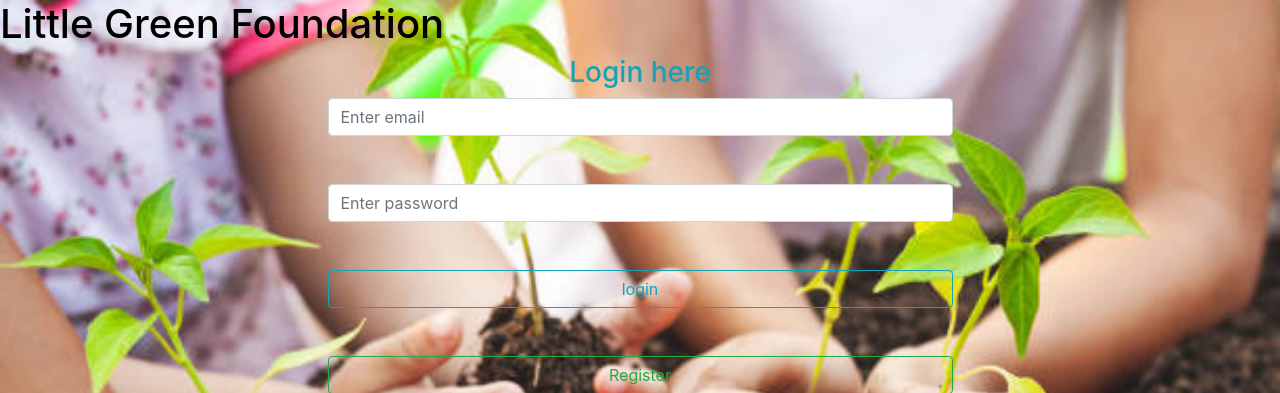
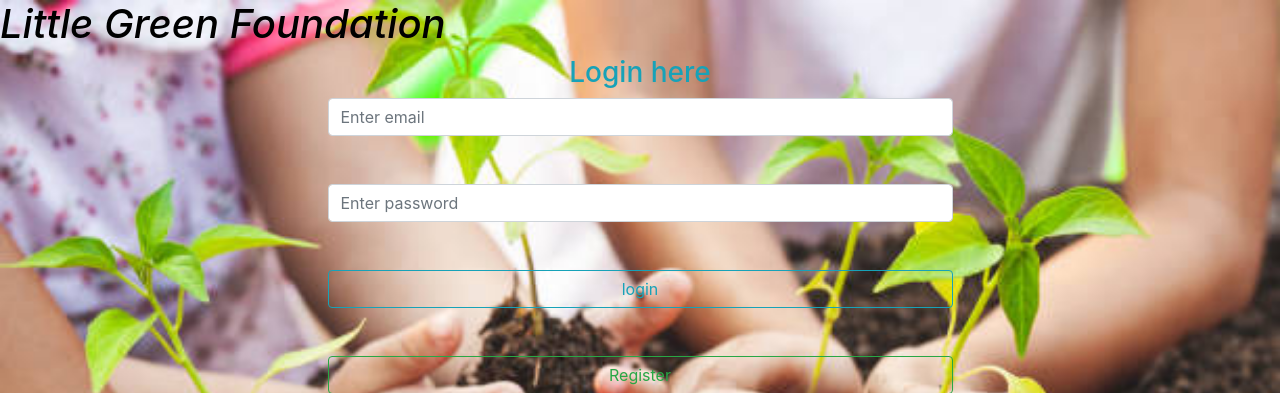
Before and after one commit to Ngaicode/little_garden, a Flask app: page /login in a window 1280 px wide. Shown: the top 393 px of the page. Run offline with Flask 2, Linux system fonts and the light colour scheme; some libraries are stand-ins or nearby versions.

Commit message:
push to github

```diff
--- a/templates/login.html
+++ b/templates/login.html
@@ -13,11 +13,12 @@
         }
         h1{
             color: black;
+            font: historical-ligatures;
         }
     </style>
 </head>
 <body>
-<h1>Little Green Foundation </h1>
+<h1><i>Little Green Foundation</i> </h1>
 <div class="row">
     <div class="col-3"></div>
 <div class="col-6">
--- a/templates/register.html
+++ b/templates/register.html
@@ -14,6 +14,7 @@
 }
 h1{
     color: black;
+    font: historical-ligatures;
 }
     </style>
 
--- a/templates/update.html
+++ b/templates/update.html
@@ -18,7 +18,7 @@ h1{
 
 </head>
 <body>
-<h1>Little Green Foundation</h1>
+<h1><i>Little Green Foundation</i></h1>
 <div class="row">
     <div class="col-3"></div>
 <div class="col-6">
```
